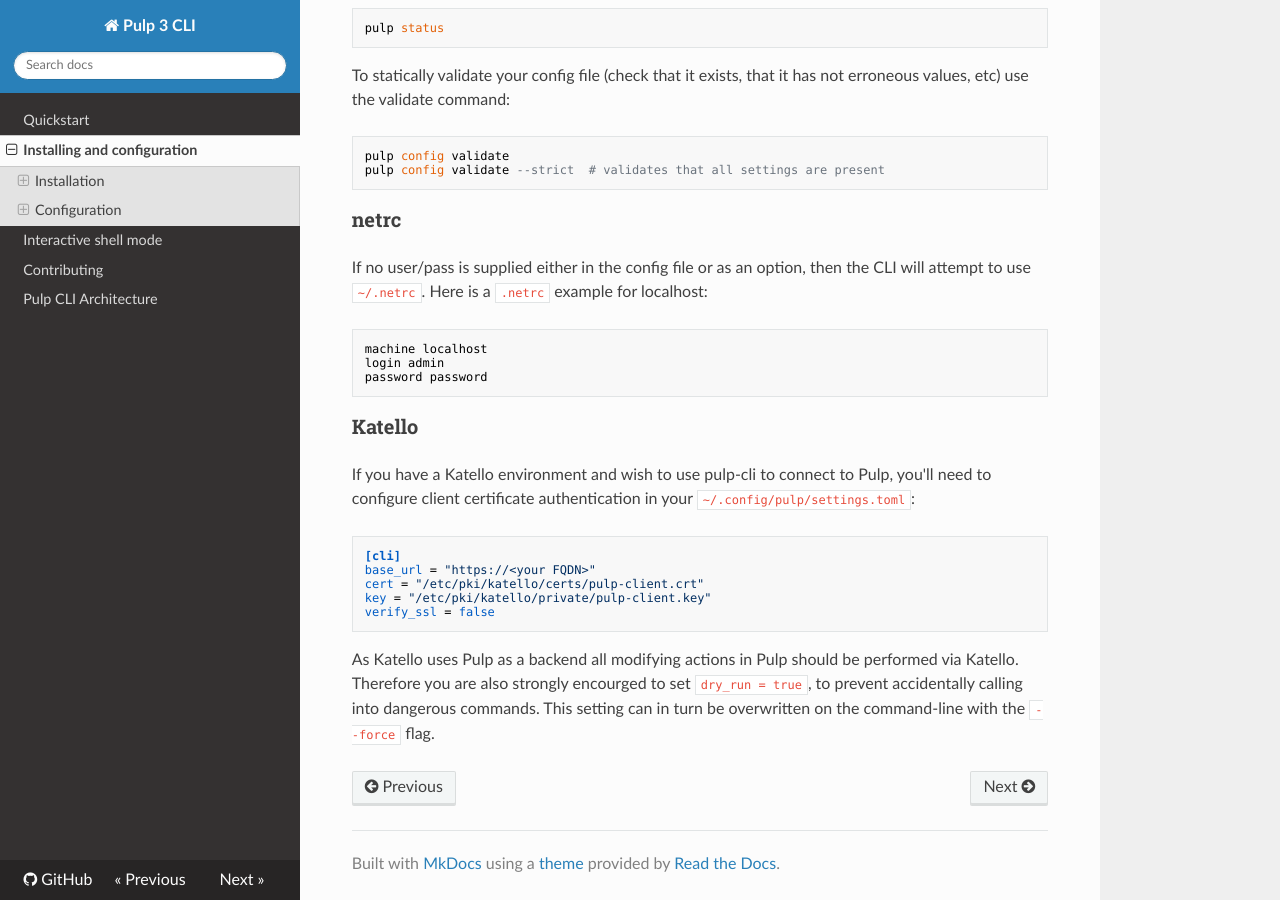
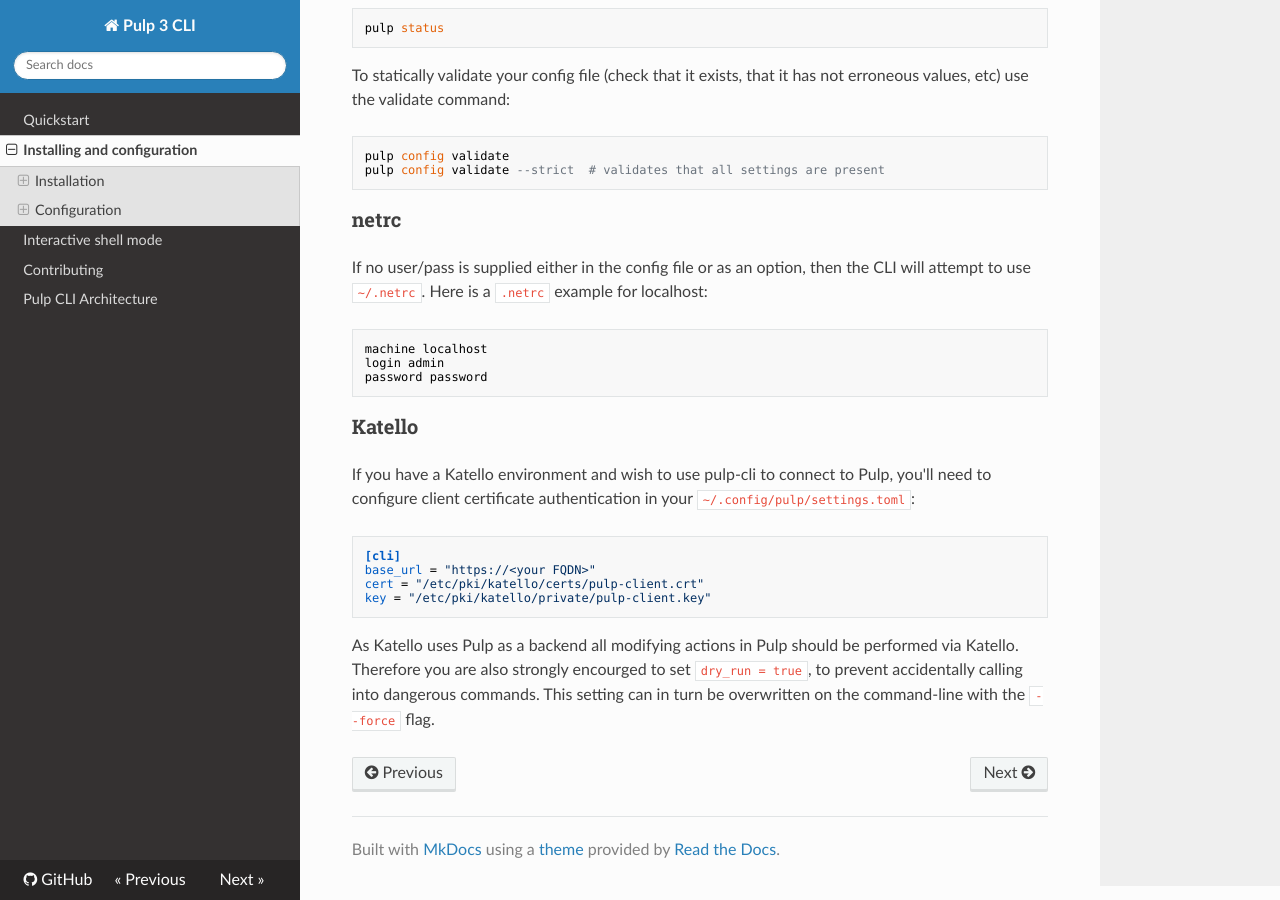
Before and after one commit to pulp/pulp-cli, an MkDocs documentation site: the page built from docs/install.md, in a window 1280 px wide and 900 px high, scrolled down 1127 px. Built offline with MkDocs 1.6.1, drawn with Linux system fonts in a browser that asks for light colours; nearby versions of some CDN libraries.

Commit message:
don't configure verify_ssl=False for Katello
Katello does deploy its certs to the system store properly, so once you have set `base_url` to the FQDN, you can verify the chain just fine.

[noissue]

````diff
--- a/docs/install.md
+++ b/docs/install.md
@@ -85,7 +85,6 @@
 base_url = "https://<your FQDN>"
 cert = "/etc/pki/katello/certs/pulp-client.crt"
 key = "/etc/pki/katello/private/pulp-client.key"
-verify_ssl = false
 ```
 
 As Katello uses Pulp as a backend all modifying actions in Pulp should be performed via Katello.
````
